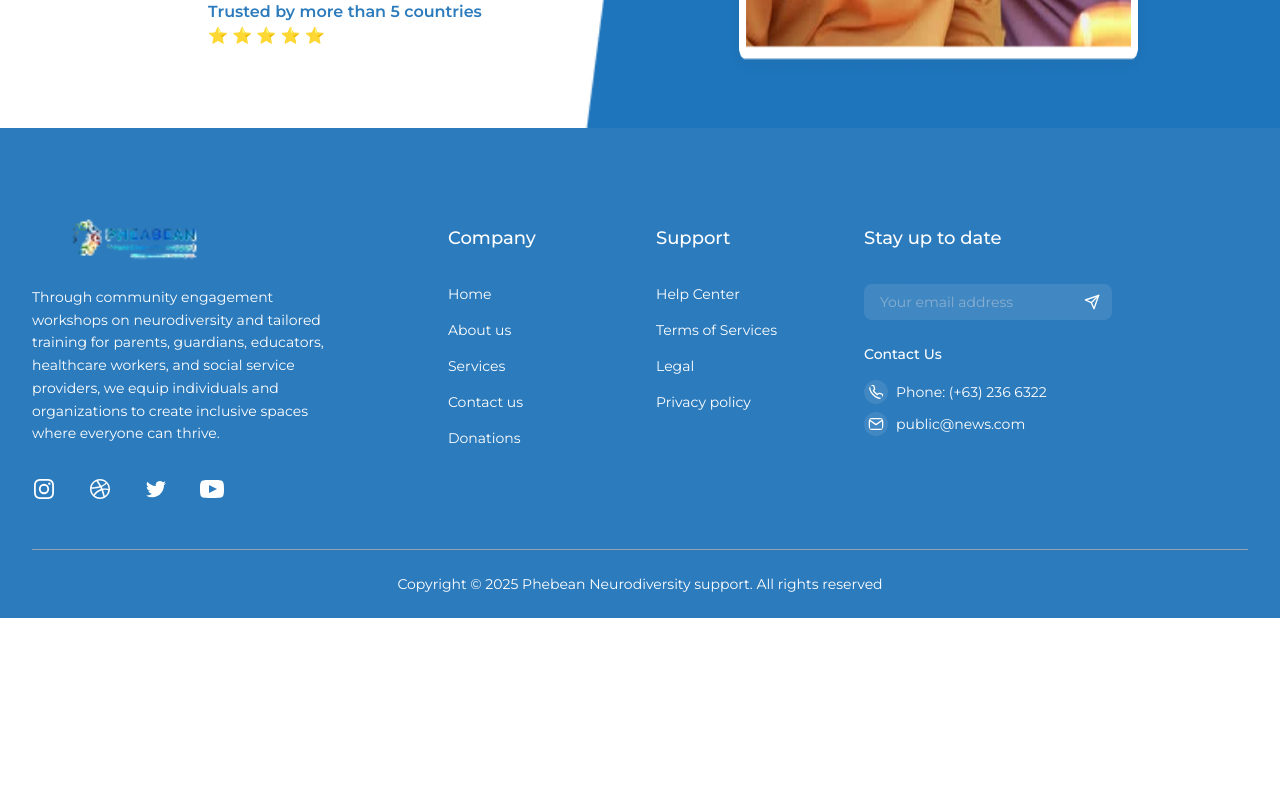
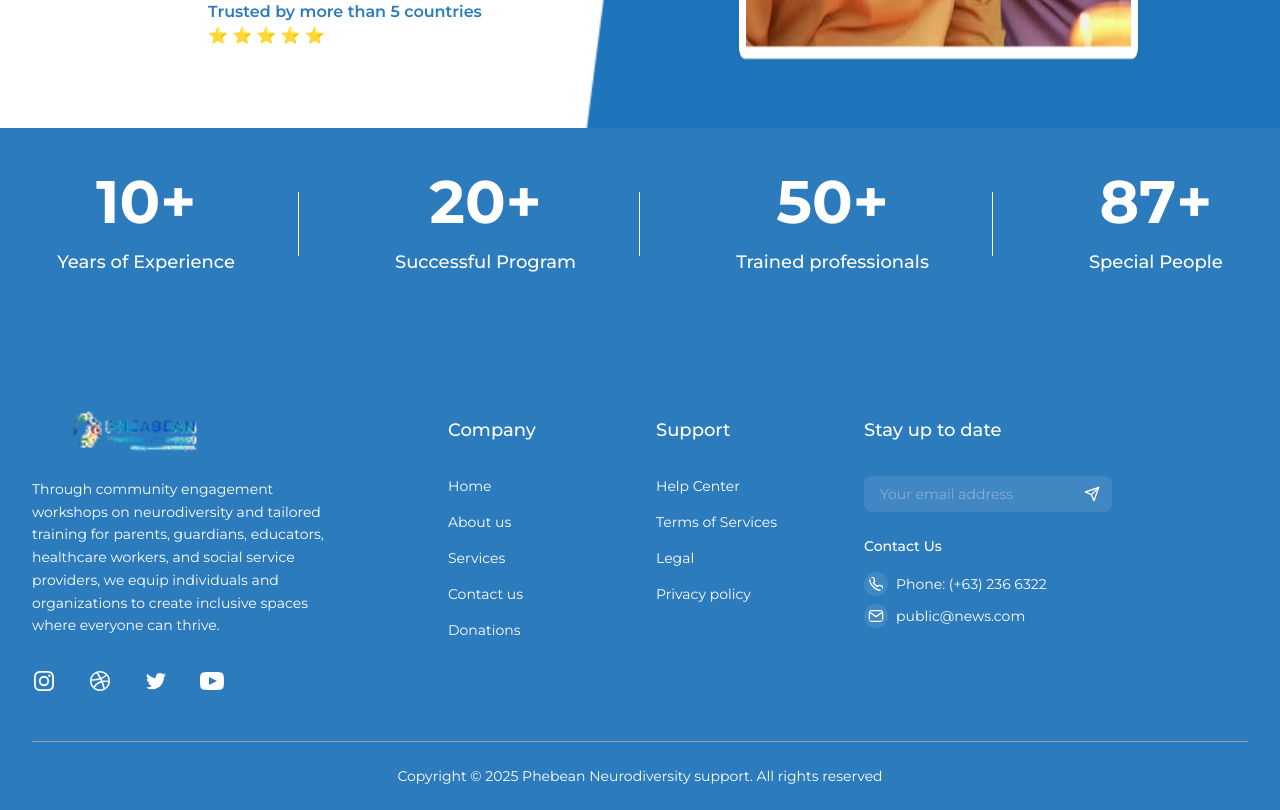
Before and after one commit to shamzconsult/Pheone, a Next.js app: page / in a window 1280 px wide. Shown: the part 820-1630 px from the top of the page. Before the commit the page ends 1438 px from the top, so only its background shows below. Built offline with nearby package versions, Linux system fonts and the light colour scheme.

Commit message:
Chore: counter setup

```diff
--- /dev/null
+++ b/src/app/home/_components/Counter.tsx
@@ -0,0 +1,94 @@
+"use client";
+
+import { useEffect } from "react";
+
+const Counters = () => {
+  const animateCounter = (element: HTMLElement, target: string | null) => {
+    if (!target) return;
+
+    let start = 0;
+    const end = parseInt(target);
+    const duration = 2000;
+    const stepTime = Math.abs(Math.floor(duration / end));
+
+    const timer = setInterval(() => {
+      start += 1;
+      element.innerText = start.toString();
+      if (start === end) {
+        clearInterval(timer);
+      }
+    }, stepTime);
+  };
+
+  const isInViewport = (element: HTMLElement): boolean => {
+    const rect = element.getBoundingClientRect();
+    return rect.top >= 0 && rect.bottom <= window.innerHeight;
+  };
+
+  useEffect(() => {
+    const handleScroll = () => {
+      const counters = document.querySelectorAll<HTMLElement>(".counter");
+      counters.forEach((counter) => {
+        if (isInViewport(counter) && counter.innerText === "0") {
+          animateCounter(counter, counter.getAttribute("data-target"));
+        }
+      });
+    };
+
+    window.addEventListener("scroll", handleScroll);
+
+    return () => window.removeEventListener("scroll", handleScroll);
+  }, []);
+
+  return (
+    <div className="bg-[#2c7bbd] flex items-center justify-center p-5">
+      <div className="md:flex gap-32 lg:gap-40 counter-container p-6">
+        <div className="counter-item text-center mb-4 md:mb-0 relative">
+          <h2 className="flex items-center justify-center text-white text-6xl font-bold">
+            <span className="counter" data-target="10">
+              0
+            </span>
+            +
+          </h2>
+          <p className="text-white text-lg font-medium mt-4">Years of Experience</p>
+          <div className="hidden md:block absolute right-[-4rem] top-1/2 transform -translate-y-1/2 h-16 w-px bg-white/100"></div>
+        </div>
+
+        <div className="counter-item text-center mb-4 md:mb-0 relative">
+          <h2 className="flex items-center justify-center text-white text-6xl font-bold">
+            <span className="counter" data-target="20">
+              0
+            </span>
+            +
+          </h2>
+          <p className="text-white text-lg font-medium mt-4">Successful Program</p>
+          <div className="hidden md:block absolute right-[-4rem] top-1/2 transform -translate-y-1/2 h-16 w-px bg-white/100"></div>
+        </div>
+
+        <div className="counter-item text-center mb-4 md:mb-0 relative">
+          <h2 className="flex items-center justify-center text-white text-6xl font-bold">
+            <span className="counter" data-target="50">
+              0
+            </span>
+            +
+          </h2>
+          <p className="text-white text-lg font-medium mt-4">Trained professionals</p>
+          <div className="hidden md:block absolute right-[-4rem] top-1/2 transform -translate-y-1/2 h-16 w-px bg-white/100"></div>
+        </div>
+
+        <div className="counter-item text-center">
+          <h2 className="flex items-center justify-center text-white text-6xl font-bold">
+            <span className="counter" data-target="87">
+              0
+            </span>
+            +
+          </h2>
+          <p className="text-white text-lg font-medium mt-4">Special People</p>
+        </div>
+      </div>
+    </div>
+  );
+
+};
+
+export default Counters;
--- a/src/app/page.tsx
+++ b/src/app/page.tsx
@@ -1,9 +1,11 @@
+import Counters from "./home/_components/Counter";
 import HomeHero from "./home/_components/HomeHero";
 
 export default function Home() {
   return (
     <div>
       <HomeHero/>
+      <Counters/>
     </div>
   );
 }
```
